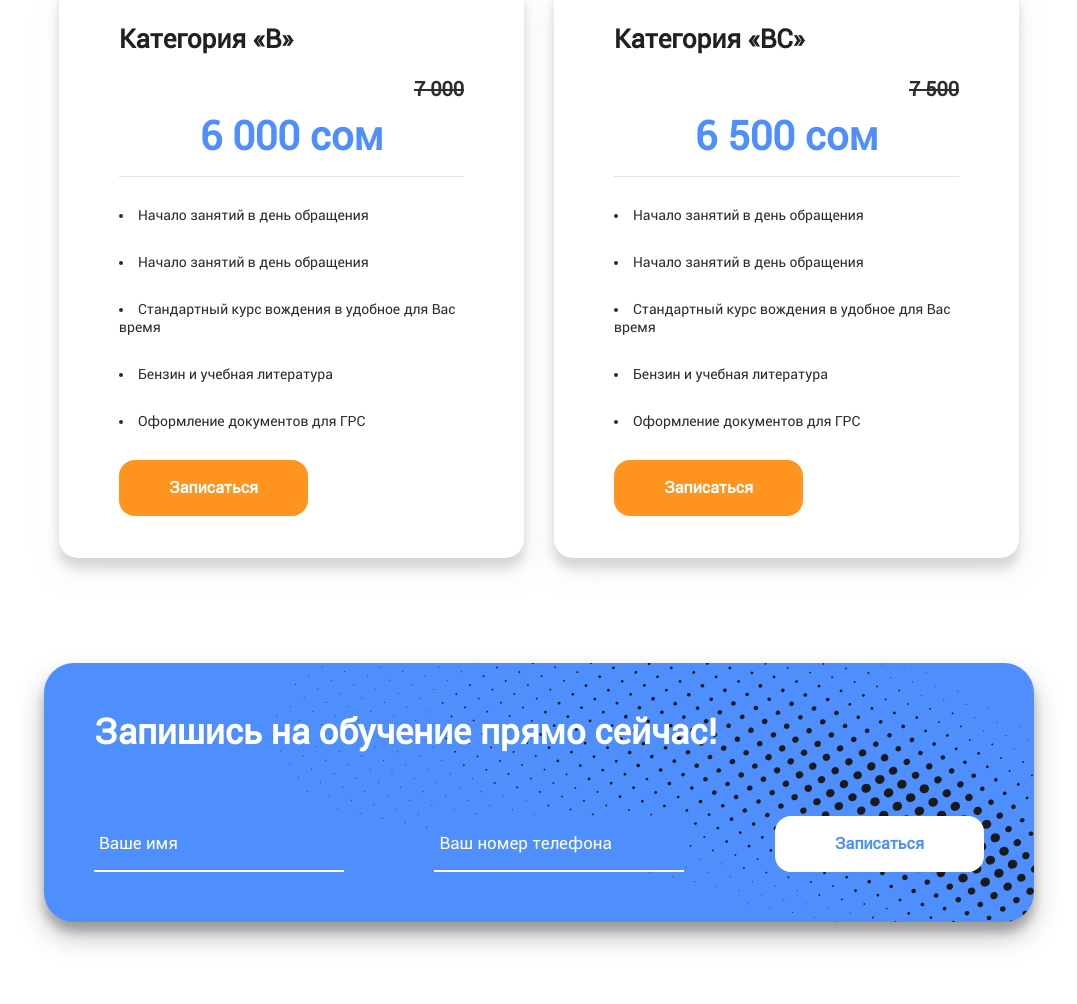
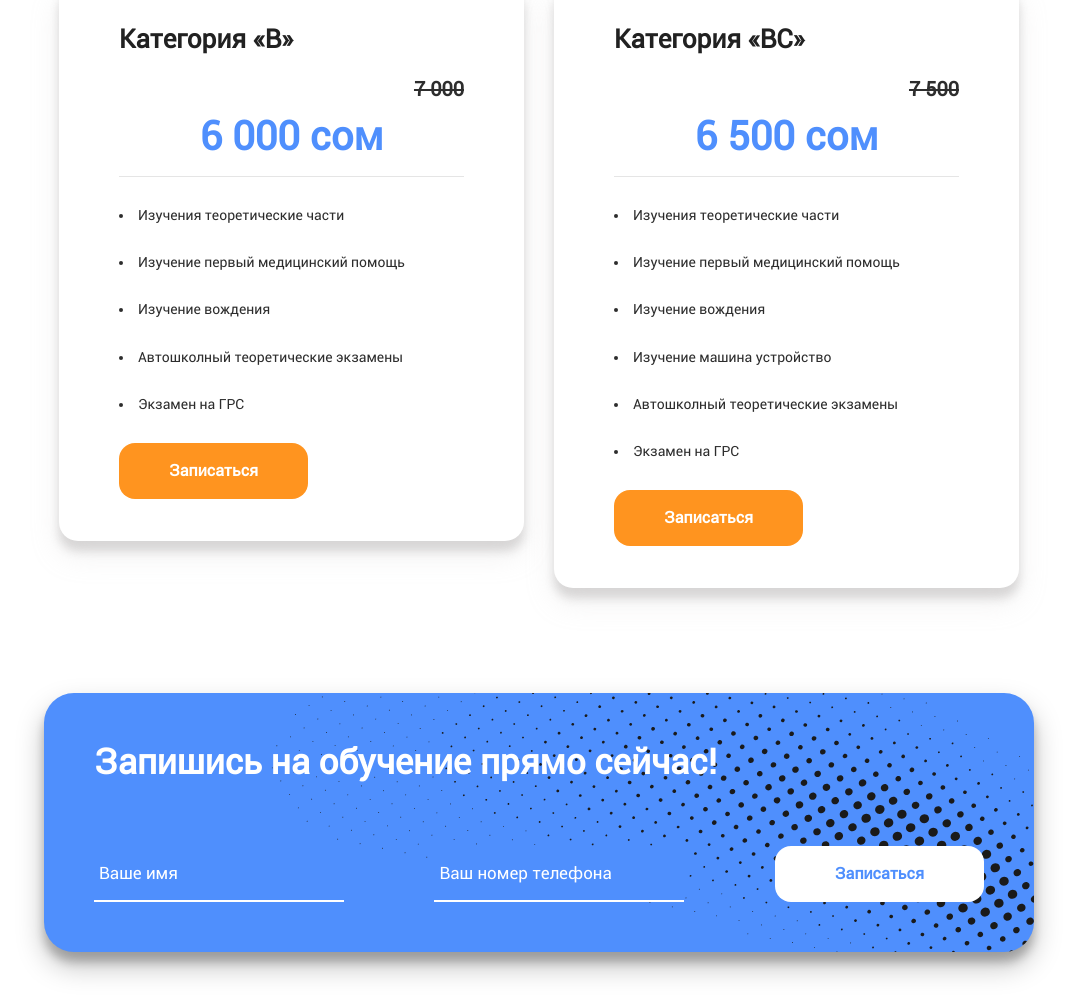
Before and after one commit to Nurbolot0225/Obd-center, a website: page src/index.html in a window 1280 px wide. Shown: the part 1995-2999 px from the top of the page, without its empty margins (101-1178 px from the left). Drawn offline with Linux system fonts and the light colour scheme; files whose address does not match are found by name.

Commit message:
Update html file

```diff
--- a/src/index.html
+++ b/src/index.html
@@ -177,11 +177,11 @@
                         <p class="price__old">7 000</p>
                         <p class="price__summa">6 000 сом</p>
                         <hr>
-                        <li class="price__descr">Начало занятий в день обращения</li>
-                        <li class="price__descr">Начало занятий в день обращения</li>
-                        <li class="price__descr">Стандартный курс вождения в удобное для Вас время</li>
-                        <li class="price__descr">Бензин и учебная литература</li>
-                        <li class="price__descr">Оформление документов  для ГРС</li>
+                        <li class="price__descr">Изучения теоретические части</li>
+                        <li class="price__descr">Изучение первый медицинский помощь</li>
+                        <li class="price__descr">Изучение вождения</li>
+                        <li class="price__descr">Автошколный теоретические экзамены</li>
+                        <li class="price__descr">Экзамен на ГРС</li>
                         <a class="button__link button__link-price" href="#application">Записаться</a>
                     </div>
                 </div>
@@ -191,11 +191,12 @@
                         <p class="price__old">7 500</p>
                         <p class="price__summa">6 500 сом</p>
                         <hr>
-                        <li class="price__descr">Начало занятий в день обращения</li>
-                        <li class="price__descr">Начало занятий в день обращения</li>
-                        <li class="price__descr">Стандартный курс вождения в удобное для Вас время</li>
-                        <li class="price__descr">Бензин и учебная литература</li>
-                        <li class="price__descr">Оформление документов  для ГРС</p></li>
+                        <li class="price__descr">Изучения теоретические части</li>
+                        <li class="price__descr">Изучение первый медицинский помощь</li>
+                        <li class="price__descr">Изучение вождения</li>
+                        <li class="price__descr">Изучение машина устройство</li>
+                        <li class="price__descr">Автошколный теоретические экзамены</li>
+                        <li class="price__descr">Экзамен на ГРС</p></li>
                         <a class="button__link button__link-price" href="#application">Записаться</a>
                     </div>
                 </div>
```
